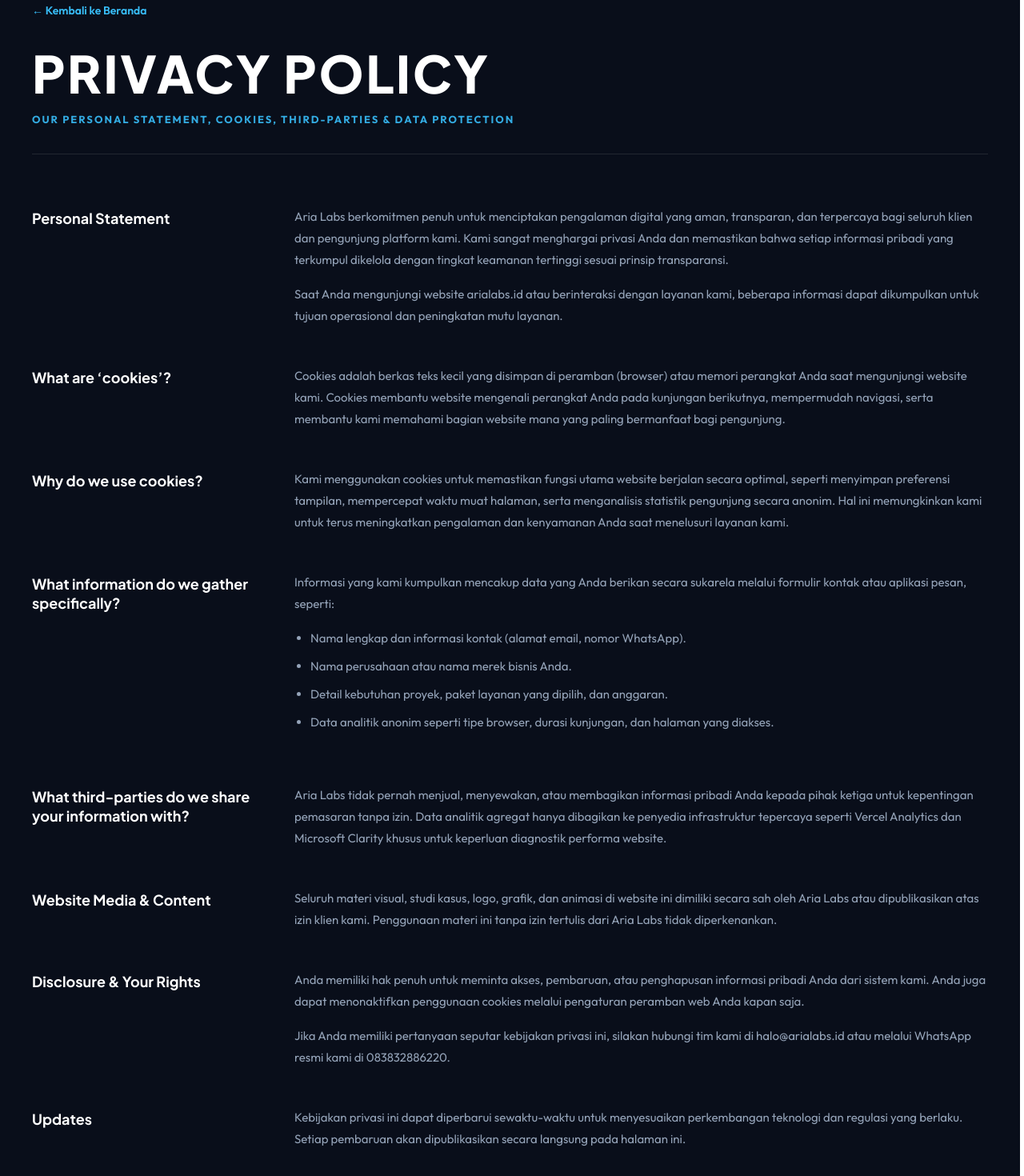
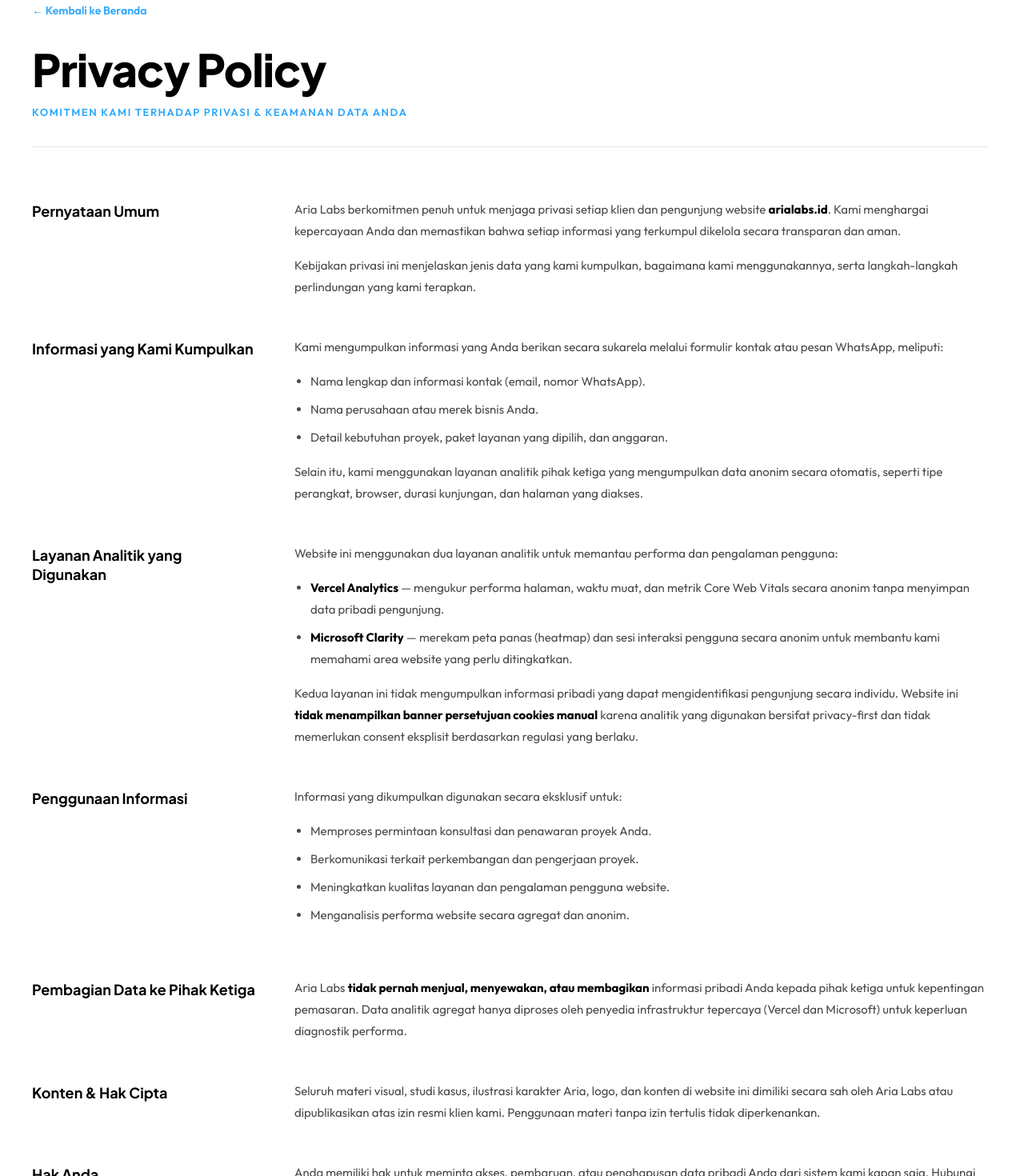
Before and after one commit to Nazca13/Arialabs, a Next.js app: page /privacy in a window 1280 px wide. Shown: the part 120-1590 px from the top of the page at 80% size. Built offline with nearby package versions, Linux system fonts and the light colour scheme.

Commit message:
fix: privacy/terms white theme consistent with site style, remove cookie references, add CTA before footer, accurate analytics disclosure

```diff
--- a/src/app/privacy/page.tsx
+++ b/src/app/privacy/page.tsx
@@ -2,6 +2,7 @@ import type { Metadata } from 'next'
 import Link from 'next/link'
 import { Navbar } from '@/components/common/navbar/navbar'
 import { Footer } from '@/components/common/footer/footer'
+import { CtaSection } from '@/features/home/sections/cta/cta-section'
 import styles from './privacy.module.css'
 
 export const metadata: Metadata = {
@@ -20,9 +21,9 @@ export default function PrivacyPage() {
           </Link>
 
           <div className={styles.header}>
-            <h1 className={styles.title}>PRIVACY POLICY</h1>
+            <h1 className={styles.title}>Privacy Policy</h1>
             <p className={styles.subtitle}>
-              OUR PERSONAL STATEMENT, COOKIES, THIRD-PARTIES & DATA PROTECTION
+              Komitmen Kami terhadap Privasi & Keamanan Data Anda
             </p>
           </div>
 
@@ -30,14 +31,14 @@ export default function PrivacyPage() {
             {/* 1 */}
             <div className={styles.row}>
               <div className={styles.leftCol}>
-                <h2 className={styles.sectionHeading}>Personal Statement</h2>
+                <h2 className={styles.sectionHeading}>Pernyataan Umum</h2>
               </div>
               <div className={styles.rightCol}>
                 <p>
-                  Aria Labs berkomitmen penuh untuk menciptakan pengalaman digital yang aman, transparan, dan terpercaya bagi seluruh klien dan pengunjung platform kami. Kami sangat menghargai privasi Anda dan memastikan bahwa setiap informasi pribadi yang terkumpul dikelola dengan tingkat keamanan tertinggi sesuai prinsip transparansi.
+                  Aria Labs berkomitmen penuh untuk menjaga privasi setiap klien dan pengunjung website <strong>arialabs.id</strong>. Kami menghargai kepercayaan Anda dan memastikan bahwa setiap informasi yang terkumpul dikelola secara transparan dan aman.
                 </p>
                 <p>
-                  Saat Anda mengunjungi website arialabs.id atau berinteraksi dengan layanan kami, beberapa informasi dapat dikumpulkan untuk tujuan operasional dan peningkatan mutu layanan.
+                  Kebijakan privasi ini menjelaskan jenis data yang kami kumpulkan, bagaimana kami menggunakannya, serta langkah-langkah perlindungan yang kami terapkan.
                 </p>
               </div>
             </div>
@@ -45,11 +46,19 @@ export default function PrivacyPage() {
             {/* 2 */}
             <div className={styles.row}>
               <div className={styles.leftCol}>
-                <h2 className={styles.sectionHeading}>What are &lsquo;cookies&rsquo;?</h2>
+                <h2 className={styles.sectionHeading}>Informasi yang Kami Kumpulkan</h2>
               </div>
               <div className={styles.rightCol}>
                 <p>
-                  Cookies adalah berkas teks kecil yang disimpan di peramban (browser) atau memori perangkat Anda saat mengunjungi website kami. Cookies membantu website mengenali perangkat Anda pada kunjungan berikutnya, mempermudah navigasi, serta membantu kami memahami bagian website mana yang paling bermanfaat bagi pengunjung.
+                  Kami mengumpulkan informasi yang Anda berikan secara sukarela melalui formulir kontak atau pesan WhatsApp, meliputi:
+                </p>
+                <ul>
+                  <li>Nama lengkap dan informasi kontak (email, nomor WhatsApp).</li>
+                  <li>Nama perusahaan atau merek bisnis Anda.</li>
+                  <li>Detail kebutuhan proyek, paket layanan yang dipilih, dan anggaran.</li>
+                </ul>
+                <p>
+                  Selain itu, kami menggunakan layanan analitik pihak ketiga yang mengumpulkan data anonim secara otomatis, seperti tipe perangkat, browser, durasi kunjungan, dan halaman yang diakses.
                 </p>
               </div>
             </div>
@@ -57,11 +66,18 @@ export default function PrivacyPage() {
             {/* 3 */}
             <div className={styles.row}>
               <div className={styles.leftCol}>
-                <h2 className={styles.sectionHeading}>Why do we use cookies?</h2>
+                <h2 className={styles.sectionHeading}>Layanan Analitik yang Digunakan</h2>
               </div>
               <div className={styles.rightCol}>
                 <p>
-                  Kami menggunakan cookies untuk memastikan fungsi utama website berjalan secara optimal, seperti menyimpan preferensi tampilan, mempercepat waktu muat halaman, serta menganalisis statistik pengunjung secara anonim. Hal ini memungkinkan kami untuk terus meningkatkan pengalaman dan kenyamanan Anda saat menelusuri layanan kami.
+                  Website ini menggunakan dua layanan analitik untuk memantau performa dan pengalaman pengguna:
+                </p>
+                <ul>
+                  <li><strong>Vercel Analytics</strong> — mengukur performa halaman, waktu muat, dan metrik Core Web Vitals secara anonim tanpa menyimpan data pribadi pengunjung.</li>
+                  <li><strong>Microsoft Clarity</strong> — merekam peta panas (heatmap) dan sesi interaksi pengguna secara anonim untuk membantu kami memahami area website yang perlu ditingkatkan.</li>
+                </ul>
+                <p>
+                  Kedua layanan ini tidak mengumpulkan informasi pribadi yang dapat mengidentifikasi pengunjung secara individu. Website ini <strong>tidak menampilkan banner persetujuan cookies manual</strong> karena analitik yang digunakan bersifat privacy-first dan tidak memerlukan consent eksplisit berdasarkan regulasi yang berlaku.
                 </p>
               </div>
             </div>
@@ -69,17 +85,17 @@ export default function PrivacyPage() {
             {/* 4 */}
             <div className={styles.row}>
               <div className={styles.leftCol}>
-                <h2 className={styles.sectionHeading}>What information do we gather specifically?</h2>
+                <h2 className={styles.sectionHeading}>Penggunaan Informasi</h2>
               </div>
               <div className={styles.rightCol}>
                 <p>
-                  Informasi yang kami kumpulkan mencakup data yang Anda berikan secara sukarela melalui formulir kontak atau aplikasi pesan, seperti:
+                  Informasi yang dikumpulkan digunakan secara eksklusif untuk:
                 </p>
                 <ul>
-                  <li>Nama lengkap dan informasi kontak (alamat email, nomor WhatsApp).</li>
-                  <li>Nama perusahaan atau nama merek bisnis Anda.</li>
-                  <li>Detail kebutuhan proyek, paket layanan yang dipilih, dan anggaran.</li>
-                  <li>Data analitik anonim seperti tipe browser, durasi kunjungan, dan halaman yang diakses.</li>
+                  <li>Memproses permintaan konsultasi dan penawaran proyek Anda.</li>
+                  <li>Berkomunikasi terkait perkembangan dan pengerjaan proyek.</li>
+                  <li>Meningkatkan kualitas layanan dan pengalaman pengguna website.</li>
+                  <li>Menganalisis performa website secara agregat dan anonim.</li>
                 </ul>
               </div>
             </div>
@@ -87,11 +103,11 @@ export default function PrivacyPage() {
             {/* 5 */}
             <div className={styles.row}>
               <div className={styles.leftCol}>
-                <h2 className={styles.sectionHeading}>What third-parties do we share your information with?</h2>
+                <h2 className={styles.sectionHeading}>Pembagian Data ke Pihak Ketiga</h2>
               </div>
               <div className={styles.rightCol}>
                 <p>
-                  Aria Labs tidak pernah menjual, menyewakan, atau membagikan informasi pribadi Anda kepada pihak ketiga untuk kepentingan pemasaran tanpa izin. Data analitik agregat hanya dibagikan ke penyedia infrastruktur tepercaya seperti Vercel Analytics dan Microsoft Clarity khusus untuk keperluan diagnostik performa website.
+                  Aria Labs <strong>tidak pernah menjual, menyewakan, atau membagikan</strong> informasi pribadi Anda kepada pihak ketiga untuk kepentingan pemasaran. Data analitik agregat hanya diproses oleh penyedia infrastruktur tepercaya (Vercel dan Microsoft) untuk keperluan diagnostik performa.
                 </p>
               </div>
             </div>
@@ -99,11 +115,11 @@ export default function PrivacyPage() {
             {/* 6 */}
             <div className={styles.row}>
               <div className={styles.leftCol}>
-                <h2 className={styles.sectionHeading}>Website Media & Content</h2>
+                <h2 className={styles.sectionHeading}>Konten & Hak Cipta</h2>
               </div>
               <div className={styles.rightCol}>
                 <p>
-                  Seluruh materi visual, studi kasus, logo, grafik, dan animasi di website ini dimiliki secara sah oleh Aria Labs atau dipublikasikan atas izin klien kami. Penggunaan materi ini tanpa izin tertulis dari Aria Labs tidak diperkenankan.
+                  Seluruh materi visual, studi kasus, ilustrasi karakter Aria, logo, dan konten di website ini dimiliki secara sah oleh Aria Labs atau dipublikasikan atas izin resmi klien kami. Penggunaan materi tanpa izin tertulis tidak diperkenankan.
                 </p>
               </div>
             </div>
@@ -111,14 +127,11 @@ export default function PrivacyPage() {
             {/* 7 */}
             <div className={styles.row}>
               <div className={styles.leftCol}>
-                <h2 className={styles.sectionHeading}>Disclosure & Your Rights</h2>
+                <h2 className={styles.sectionHeading}>Hak Anda</h2>
               </div>
               <div className={styles.rightCol}>
                 <p>
-                  Anda memiliki hak penuh untuk meminta akses, pembaruan, atau penghapusan informasi pribadi Anda dari sistem kami. Anda juga dapat menonaktifkan penggunaan cookies melalui pengaturan peramban web Anda kapan saja.
-                </p>
-                <p>
-                  Jika Anda memiliki pertanyaan seputar kebijakan privasi ini, silakan hubungi tim kami di halo@arialabs.id atau melalui WhatsApp resmi kami di 083832886220.
+                  Anda memiliki hak untuk meminta akses, pembaruan, atau penghapusan data pribadi Anda dari sistem kami kapan saja. Hubungi tim kami melalui <strong>halo@arialabs.id</strong> atau WhatsApp di <strong>083832886220</strong>.
                 </p>
               </div>
             </div>
@@ -126,11 +139,11 @@ export default function PrivacyPage() {
             {/* 8 */}
             <div className={styles.row}>
               <div className={styles.leftCol}>
-                <h2 className={styles.sectionHeading}>Updates</h2>
+                <h2 className={styles.sectionHeading}>Pembaruan Kebijakan</h2>
               </div>
               <div className={styles.rightCol}>
                 <p>
-                  Kebijakan privasi ini dapat diperbarui sewaktu-waktu untuk menyesuaikan perkembangan teknologi dan regulasi yang berlaku. Setiap pembaruan akan dipublikasikan secara langsung pada halaman ini.
+                  Kebijakan privasi ini dapat diperbarui sewaktu-waktu untuk menyesuaikan perkembangan teknologi dan regulasi. Setiap pembaruan akan dipublikasikan langsung pada halaman ini.
                 </p>
               </div>
             </div>
@@ -138,6 +151,7 @@ export default function PrivacyPage() {
           </div>
         </div>
       </main>
+      <CtaSection />
       <Footer />
     </>
   )
--- a/src/app/privacy/privacy.module.css
+++ b/src/app/privacy/privacy.module.css
@@ -1,34 +1,32 @@
 .page {
   padding-top: 120px;
   padding-bottom: 90px;
-  background: #090e1a;
-  color: #f8fafc;
+  background: #ffffff;
+  color: #000000;
   min-height: 100vh;
 }
 
 .header {
   margin-bottom: 64px;
   padding-bottom: 32px;
-  border-bottom: 1px solid rgba(255, 255, 255, 0.1);
+  border-bottom: 1.5px solid #E8E8E8;
 }
 
 .title {
-  font-size: clamp(36px, 5vw, 64px);
+  font-size: clamp(36px, 5vw, 56px);
   font-weight: 800;
-  letter-spacing: 0.04em;
-  text-transform: uppercase;
-  color: #ffffff;
+  letter-spacing: -0.02em;
+  color: #000000;
   line-height: 1.1;
   margin-bottom: 12px;
 }
 
 .subtitle {
   font-size: 13px;
-  font-weight: 700;
+  font-weight: 600;
   text-transform: uppercase;
-  letter-spacing: 0.15em;
-  color: #38bdf8;
-  opacity: 0.9;
+  letter-spacing: 0.12em;
+  color: #2FA8FA;
 }
 
 .list {
@@ -51,14 +49,14 @@
 .sectionHeading {
   font-size: 18px;
   font-weight: 700;
-  color: #ffffff;
+  color: #000000;
   line-height: 1.35;
 }
 
 .rightCol {
   font-size: 15px;
   line-height: 1.8;
-  color: #94a3b8;
+  color: #4A4A4A;
 }
 
 .rightCol p {
@@ -77,6 +75,11 @@
 
 .rightCol li {
   margin-bottom: 8px;
+  list-style: disc;
+}
+
+.rightCol strong {
+  color: #000000;
 }
 
 .backLink {
@@ -85,13 +88,13 @@
   gap: 8px;
   font-size: 14px;
   font-weight: 600;
-  color: #38bdf8;
+  color: #2FA8FA;
   margin-bottom: 32px;
   transition: opacity 0.2s ease;
 }
 
 .backLink:hover {
-  opacity: 0.8;
+  opacity: 0.7;
 }
 
 @media (max-width: 900px) {
```
Also changed, not shown: src/app/terms/page.tsx (+20 -18 lines).
